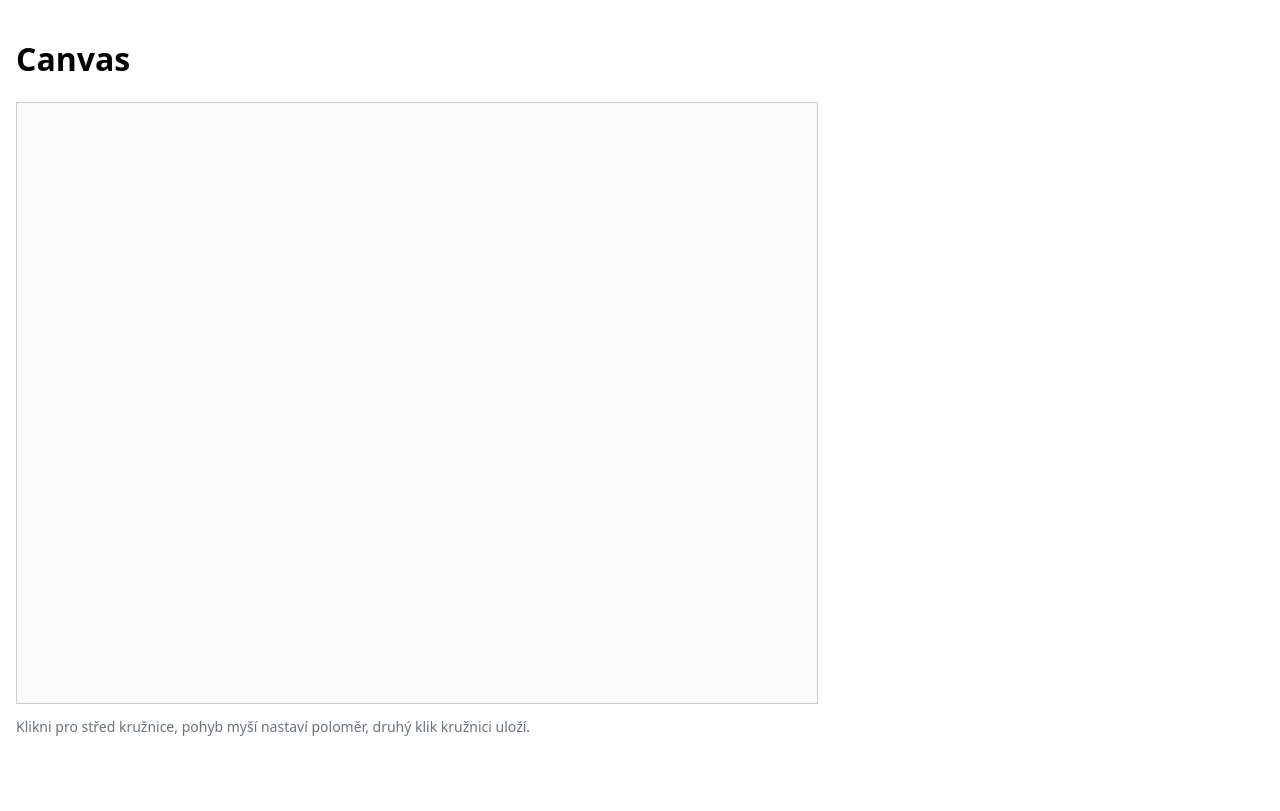
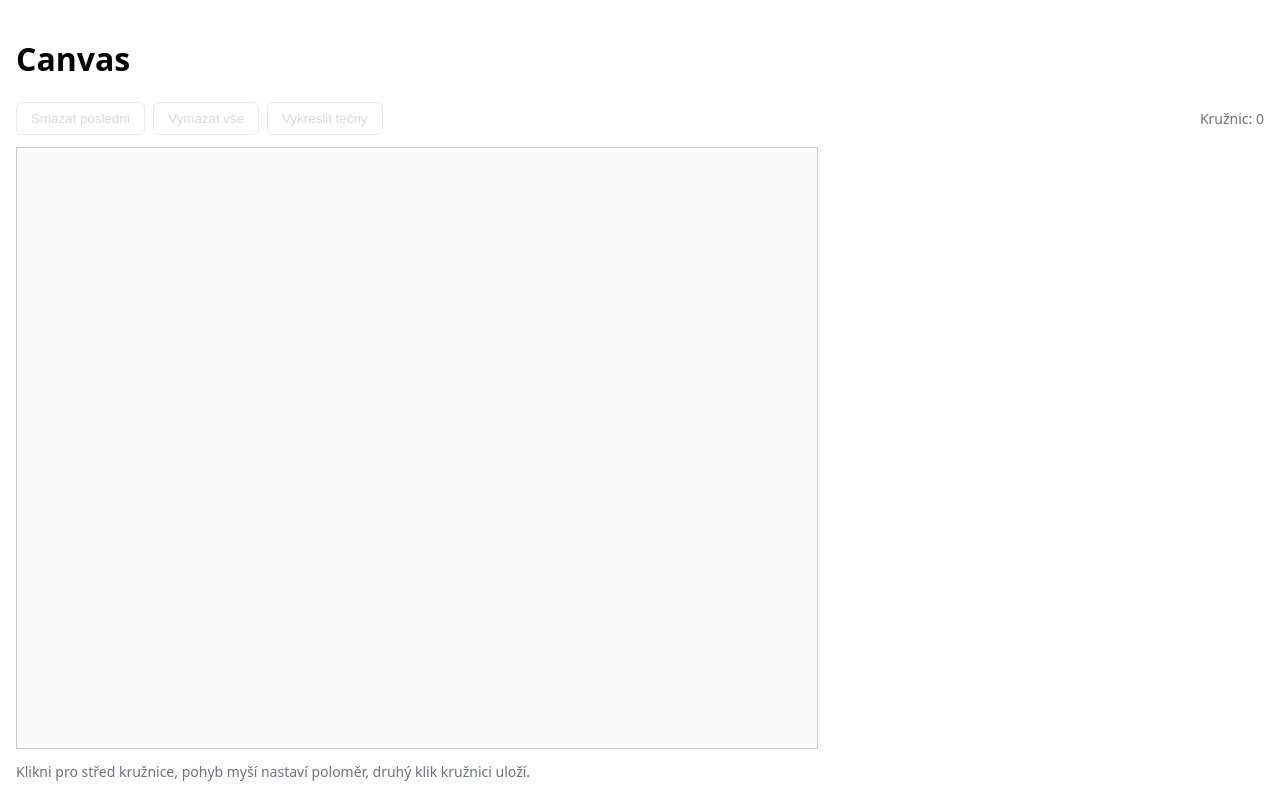
Before and after one commit to tobiaslicek/kresleni-kruznic, a React (Vite) app: page / in a window 1280 px wide. Built offline with nearby package versions, Linux system fonts and the light colour scheme.

Commit message:
Implement toolbar for circle management and enhance CircleCanvas integration in App

```diff
--- a/src/App.tsx
+++ b/src/App.tsx
@@ -1,10 +1,37 @@
+import { useState } from 'react';
 import CircleCanvas from './components/CircleCanvas';
+import Toolbar from './components/Toolbar';
+import type { Circle } from './types';
 
 function App() {
+  const [circles, setCircles] = useState<Circle[]>([]);
+  const [draftReset, setDraftReset] = useState(0);
+
+  const removeLastCircle = () => {
+    setCircles((prev) => prev.slice(0, -1));
+  };
+
+  const clearAll = () => {
+    setCircles([]);
+    setDraftReset((n) => n + 1);
+  };
+
   return (
     <div className="app">
       <h1>Canvas</h1>
-      <CircleCanvas />
+
+      <Toolbar
+        circleCount={circles.length}
+        onRemoveLast={removeLastCircle}
+        onClearAll={clearAll}
+      />
+
+      <CircleCanvas
+        key={draftReset}
+        circles={circles}
+        setCircles={setCircles}
+      />
+
       <p className="hint">
         Klikni pro střed kružnice, pohyb myší nastaví poloměr, druhý klik
         kružnici uloží.
--- a/src/components/CircleCanvas.tsx
+++ b/src/components/CircleCanvas.tsx
@@ -9,9 +9,13 @@ function distance(x1: number, y1: number, x2: number, y2: number) {
   return Math.hypot(x2 - x1, y2 - y1);
 }
 
-function CircleCanvas() {
+type CircleCanvasProps = {
+  circles: Circle[];
+  setCircles: React.Dispatch<React.SetStateAction<Circle[]>>;
+};
+
+function CircleCanvas({ circles, setCircles }: CircleCanvasProps) {
   const canvasRef = useRef<HTMLCanvasElement>(null);
-  const [circles, setCircles] = useState<Circle[]>([]);
   const [pendingCenter, setPendingCenter] = useState<{
     cx: number;
     cy: number;
--- /dev/null
+++ b/src/components/Toolbar.tsx
@@ -0,0 +1,29 @@
+type ToolbarProps = {
+  circleCount: number;
+  onRemoveLast: () => void;
+  onClearAll: () => void;
+};
+
+function Toolbar({ circleCount, onRemoveLast, onClearAll }: ToolbarProps) {
+  const hasCircles = circleCount > 0;
+
+  return (
+    <div className="toolbar">
+      <button type="button" disabled={!hasCircles} onClick={onRemoveLast}>
+        Smazat poslední
+      </button>
+
+      <button type="button" disabled={!hasCircles} onClick={onClearAll}>
+        Vymazat vše
+      </button>
+
+      <button type="button" disabled={circleCount < 2}>
+        Vykreslit tečny
+      </button>
+
+      <span className="toolbar__count">Kružnic: {circleCount}</span>
+    </div>
+  );
+}
+
+export default Toolbar;
--- a/src/index.css
+++ b/src/index.css
@@ -23,3 +23,34 @@ canvas {
   color: #6b7280;
   margin-top: 0.5rem;
 }
+
+.toolbar {
+    display: flex;
+    flex-wrap: wrap;
+    align-items: center;
+    gap: 0.5rem;
+    margin-bottom: 0.75rem;
+  }
+
+  .toolbar button {
+    padding: 0.5rem 0.875rem;
+    border: 1px solid #d1d5db;
+    border-radius: 6px;
+    background: #fff;
+    cursor: pointer;
+  }
+
+  .toolbar button:hover:not(:disabled) {
+    background: #f3f4f6;
+  }
+
+  .toolbar button:disabled {
+    opacity: 0.5;
+    cursor: not-allowed;
+  }
+
+  .toolbar__count {
+    margin-left: auto;
+    font-size: 0.875rem;
+    color: #6b7280;
+  }
```
